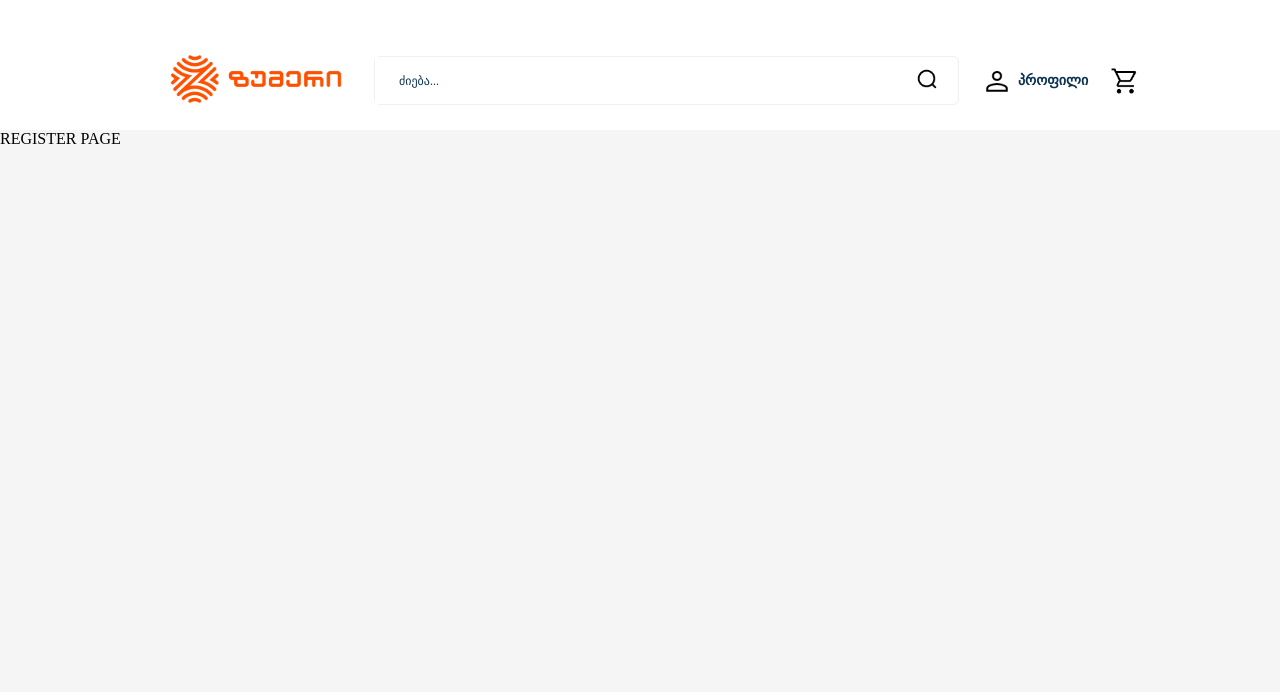
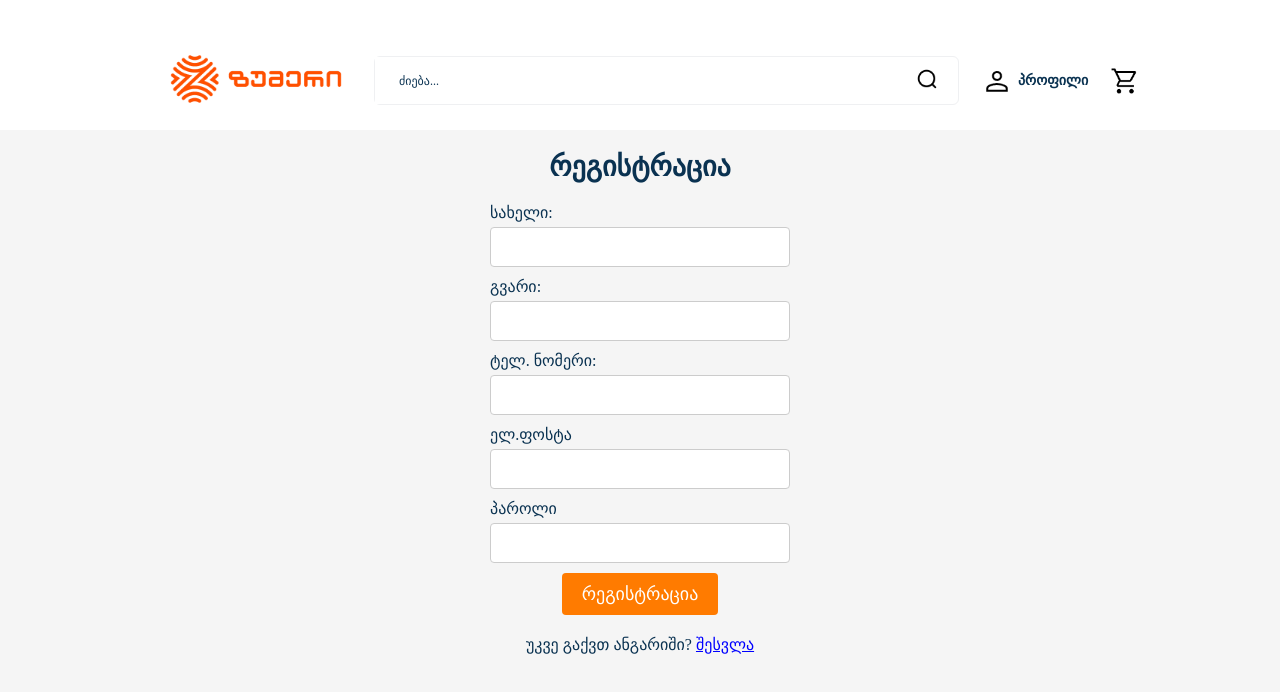
Before and after one commit to Pats1a/E-commerce-project, a React (Vite) app: page /register in a window 1280 px wide. Shown: the top 692 px of the page. Built offline with nearby package versions, Linux system fonts and the light colour scheme; a web font is replaced by a local one.

Commit message:
added Register and Login

```diff
--- a/src/App.css
+++ b/src/App.css
@@ -952,6 +952,98 @@ body{
   font-size: 16px;
 }
 
+.registration-page {
+  display: flex;
+  flex-direction: column;
+  font-family: Noto-sans;
+  color: #0a3251;
+  align-items: center;
+  padding: 20px;
+}
+
+.register-title {
+  font-size: 28px;
+  margin-bottom: 20px;
+}
+
+.input-container {
+  margin-bottom: 10px;
+}
+
+.register-label {
+  display: block;
+  font-size: 16px;
+  margin-bottom: 5px;
+}
+
+.register-input {
+  width: 300px;
+  padding: 10px;
+  font-size: 16px;
+  border: 1px solid #ccc;
+  border-radius: 4px;
+}
+
+.register-page-button {
+  background-color: #ff7b00;
+  color: white;
+  padding: 10px 20px;
+  font-size: 18px;
+  border: none;
+  border-radius: 4px;
+  cursor: pointer;
+  transition: 0.2s;
+}
+
+.register-page-button:hover {
+  background-color: #f89f4b;
+}
+
+.register-page-button:active {
+  transform: scale(0.9);
+}
+
+.login-link {
+  text-align: center;
+  margin-top: 20px;
+}
+
+.login-link a {
+  color: blue;
+}
+
+.forgot-password-page {
+  display: flex;
+  justify-content: center;
+  align-items: center;
+  font-family: Noto-sans;
+  height: 50vh;
+}
+
+.send-email-button {
+  background-color: #007bff;
+  color: #fff;
+  padding: 10px 15px;
+  border: none;
+  border-radius: 4px;
+  cursor: pointer;
+}
+
+.forg-pass-container{
+  display: flex;
+  flex-direction: column;
+  gap: 10vh;
+}
+
+.fpp-input-container{
+  display: flex;
+  gap: 10px;
+}
+
+.forg-pass-inp{
+  padding: 5px;
+}
+
 /*Media Queries*/
 
 @media only screen and (max-width: 1455px) {
--- a/src/navbar.tsx
+++ b/src/navbar.tsx
@@ -1,12 +1,19 @@
 import React, { useState, useRef, useEffect } from 'react';
 import { Link, useNavigate } from 'react-router-dom';
+import axios from 'axios';
 import zoomerlogo from './images/zoommerlogo.png';
 import profileIcon from './images/profile-icon.png';
 import ShoppingCart from './images/shopping-cart.png';
 import searchIcon from './images/search-icon.png';
-import GoogleIcon from './images/google-icon.png'
-import { useTranslation } from 'react-i18next'
+import GoogleIcon from './images/google-icon.png';
+import { useTranslation } from 'react-i18next';
 import './App.css';
+
+interface UserInfo {
+  id: number;
+  name: string;
+  email: string;
+}
 
 interface Contains {
   contains: (target: Node) => boolean;
@@ -14,6 +21,8 @@ interface Contains {
 
 const Navbar: React.FC = () => {
   const [showDropdown, setShowDropdown] = useState(false);
+  const [loggedIn, setLoggedIn] = useState(false);
+  const [userInfo, setUserInfo] = useState<UserInfo | null>(null);
   const dropdownRef = useRef<HTMLDivElement>(null);
   const navigate = useNavigate();
   const { t } = useTranslation();
@@ -36,11 +45,74 @@ const Navbar: React.FC = () => {
     navigate('/register');
   };
 
+  const handleLogin = async () => {
+    const email = emailRef.current?.value;
+    const password = passwordRef.current?.value;
+
+    try {
+      const response = await axios.post('http://localhost:8080/login', {
+        email: email,
+        password: password,
+      });
+
+      const token = response.data.token;
+
+      localStorage.setItem('token', token);
+
+      const userInfoResponse = await axios.get('http://localhost:8080/me', {
+        headers: {
+          Authorization: `Bearer ${token}`,
+        },
+      });
+
+      const userInfo: UserInfo = userInfoResponse.data;
+
+      setLoggedIn(true);
+      setUserInfo(userInfo);
+    } catch (error) {
+      console.log('Login failed:', error);
+    }
+  };
+
+  const logout = () => {
+    localStorage.removeItem('token');
+    setLoggedIn(false);
+    setUserInfo(null);
+  };
+
+  const emailRef = useRef<HTMLInputElement>(null);
+  const passwordRef = useRef<HTMLInputElement>(null);
+
   useEffect(() => {
     document.addEventListener('mousedown', handleClickOutside);
     return () => {
       document.removeEventListener('mousedown', handleClickOutside);
     };
+  }, []);
+
+  useEffect(() => {
+    const token = localStorage.getItem('token');
+
+    if (token) {
+      const fetchUserInfo = async () => {
+        try {
+          const userInfoResponse = await axios.get('http://localhost:8080/me', {
+            headers: {
+              Authorization: `Bearer ${token}`,
+            },
+          });
+
+          const userInfo: UserInfo = userInfoResponse.data;
+
+          setLoggedIn(true);
+          setUserInfo(userInfo);
+        } catch (error) {
+          console.log('Error fetching user info:', error);
+        }
+      };
+
+      fetchUserInfo();
+    }
   }, []);
 
   return (
@@ -51,35 +123,61 @@ const Navbar: React.FC = () => {
             <img src={zoomerlogo} alt="zoomer logo" className="zoomer-logo" />
           </Link>
           <form className="searching-system" action="">
-            <input className="search-bar" type="text" placeholder={t("global.search")} />
+            <input className="search-bar" type="text" placeholder={t('global.search')} />
             <button className="search-button">
               <img src={searchIcon} alt="Search" />
             </button>
           </form>
           <div>
             <div className="dropdown" ref={dropdownRef}>
+              {loggedIn ? (
                 <a className="user-profile" onClick={toggleDropdown}>
                   <img src={profileIcon} alt="User" className="profile-icon" />
-                {t("global.profile")}
+                  {t('global.profile')}
                 </a>
+              ) : (
+                <a className="user-profile" onClick={toggleDropdown}>
+                  <img src={profileIcon} alt="User" className="profile-icon" />
+                  {t('global.profile')}
+                </a>
+              )}
               {showDropdown && (
                 <div className="dropdown-content">
-                  <h4>{t("global.authorization")}</h4>
+                  {loggedIn ? (
+                    <>
+                      <h4>{t('global.authorization')}</h4>
+                      <div className="user-info">
+                        <p>{userInfo?.name}</p>
+                        <p>{userInfo?.email}</p>
+                      </div>
+                      <button className="logout-button" onClick={logout}>
+                        {t('global.logout')}
+                      </button>
+                    </>
+                  ) : (
+                    <>
+                      <h4>{t('global.authorization')}</h4>
                       <div className="user-input">
-                    <input type="email" placeholder={t("global.E-mail")} />
-                    <input type="password" placeholder={t("global.password")} />
+                        <input type="email" placeholder={t('global.E-mail')} ref={emailRef} />
+                        <input type="password" placeholder={t('global.password')} ref={passwordRef} />
                       </div>
                       <a className="forgot-password" href="/forgotpassword">
-                  {t("global.forgotpassword")}
+                        {t('global.forgotpassword')}
                       </a>
                       <div className="login-register-buttons">
-                    <button className="logIn-button">{t("global.login")}</button>
+                        <button className="logIn-button" onClick={handleLogin}>
+                          {t('global.login')}
+                        </button>
                         <button className="register-button" onClick={handleRegister}>
-                    {t("global.register")}
+                          {t('global.register')}
                         </button>
                       </div>
-                  <h5 className="txt-between-lines">{t("global.or")}</h5>
-                  <button className='register-with-google'><img className='register-google-icon' src={GoogleIcon}/></button>
+                      <h5 className="txt-between-lines">{t('global.or')}</h5>
+                      <button className="register-with-google">
+                        <img className="register-google-icon" src={GoogleIcon} alt="Google Icon" />
+                      </button>
+                    </>
+                  )}
                 </div>
               )}
             </div>
--- a/src/pages/forgotPassword.tsx
+++ b/src/pages/forgotPassword.tsx
@@ -1,11 +1,26 @@
-import Navbar from "../navbar"
+import React from 'react';
+import Navbar from '../navbar';
+import '../App.css'
+import { useTranslation } from 'react-i18next';
 
-export default function ForgotPasswordPage(){
+const ForgotPasswordPage: React.FC = () => {
+    const { t } = useTranslation();
 
-    return(
-        <>
-            <Navbar/>
-            <div>FORGOT PASSWORD?</div>
-        </>
-    )
-}
+  return (
+    <>
+    <Navbar />
+    <div className="forgot-password-page">
+        <div className='forg-pass-container'>
+        <h2>{t('global.forgotpassword')}</h2>
+        <div className="fpp-input-container">
+            <label htmlFor="email">{t('global.E-mail')}:</label>
+            <input className='forg-pass-inp' type="email" id="email"/>
+        </div>
+        <button className="send-email-button">{t('global.sendemail')}</button>
+        </div>
+    </div>
+  </>
+  );
+};
+
+export default ForgotPasswordPage;
--- a/src/pages/register.tsx
+++ b/src/pages/register.tsx
@@ -1,11 +1,72 @@
-import Navbar from "../navbar"
+import React, { useRef } from 'react';
+import { Link } from 'react-router-dom';
+import { useTranslation } from 'react-i18next'
+import axios from 'axios';
+import Navbar from '../navbar';
 
-export default function RegisterPage(){
+const RegisterPage: React.FC = () => {
+  const firstNameRef = useRef<HTMLInputElement>(null);
+  const lastNameRef = useRef<HTMLInputElement>(null);
+  const phoneNumberRef = useRef<HTMLInputElement>(null);
+  const emailRef = useRef<HTMLInputElement>(null);
+  const passwordRef = useRef<HTMLInputElement>(null);
+  const { t } = useTranslation();
 
-    return (
-        <>
-          <Navbar/>
-          <div>REGISTER PAGE</div>
-        </>
-    )
-}
+  const handleRegister = async () => {
+    const firstName = firstNameRef.current?.value || '';
+    const lastName = lastNameRef.current?.value || '';
+    const phoneNumber = phoneNumberRef.current?.value || '';
+    const email = emailRef.current?.value || '';
+    const password = passwordRef.current?.value || '';
+
+    const registrationData = {
+      firstName,
+      lastName,
+      phoneNumber,
+      email,
+      password,
+    };
+
+    try {
+      const response = await axios.post('http://localhost:8080/register', registrationData);
+      console.log('Registration successful:', response.data);
+    } catch (error) {
+      console.log('Registration error:', error);
+    }
+  };
+
+  return (
+    <>
+      <Navbar />
+      <div className="registration-page">
+        <h2 className="register-title">{t('global.register')}</h2>
+        <div className="input-container">
+          <label htmlFor="firstName" className="register-label">{t('global.firstname')}</label>
+          <input type="text" id="firstName" ref={firstNameRef} className="register-input" />
+        </div>
+        <div className="input-container">
+          <label htmlFor="lastName" className="register-label">{t('global.lastname')}</label>
+          <input type="text" id="lastName" ref={lastNameRef} className="register-input" />
+        </div>
+        <div className="input-container">
+          <label htmlFor="phoneNumber" className="register-label">{t('global.phonenum')}</label>
+          <input type="text" id="phoneNumber" ref={phoneNumberRef} className="register-input" />
+        </div>
+        <div className="input-container">
+          <label htmlFor="email" className="register-label">{t('global.E-mail')}</label>
+          <input type="email" id="email" ref={emailRef} className="register-input" />
+        </div>
+        <div className="input-container">
+          <label htmlFor="password" className="register-label">{t('global.password')}</label>
+          <input type="password" id="password" ref={passwordRef} className="register-input" />
+        </div>
+        <button onClick={handleRegister} className="register-page-button">{t('global.register')}</button>
+        <p className="login-link">
+        {t('global.alreadyhaveacc')} <Link to="/" className="login-link">{t('global.login')}</Link>
+        </p>
+      </div>
+    </>
+  );
+};
+
+export default RegisterPage;
--- a/translate/global.json
+++ b/translate/global.json
@@ -27,7 +27,12 @@
       "addproduct": "Add Product",
       "checkout": "Checkout",
       "sum": "Sum: ",
-      "remove": "Remove"
+      "remove": "Remove",
+      "firstname": "First Name:",
+      "lastname":  "Last Name:",
+      "phonenum": "Phone Number:",
+      "alreadyhaveacc": "Already have account?",
+      "sendemail": "Send Email"
     },
     "ge": {
       "search": "ძიება...",
@@ -57,6 +62,11 @@
       "addproduct": "დაამატეთ პროდუქტი",
       "checkout": "შეძენა",
       "sum": "ჯამი: ",
-      "remove": "წაშლა"
+      "remove": "წაშლა",
+      "firstname": "სახელი:",
+      "lastname":  "გვარი:",
+      "phonenum": "ტელ. ნომერი:",
+      "alreadyhaveacc": "უკვე გაქვთ ანგარიში?",
+      "sendemail": "მეილის გაგზავნა"
     }
 }
```
Lines whose indentation alone changed are shown as unchanged.
